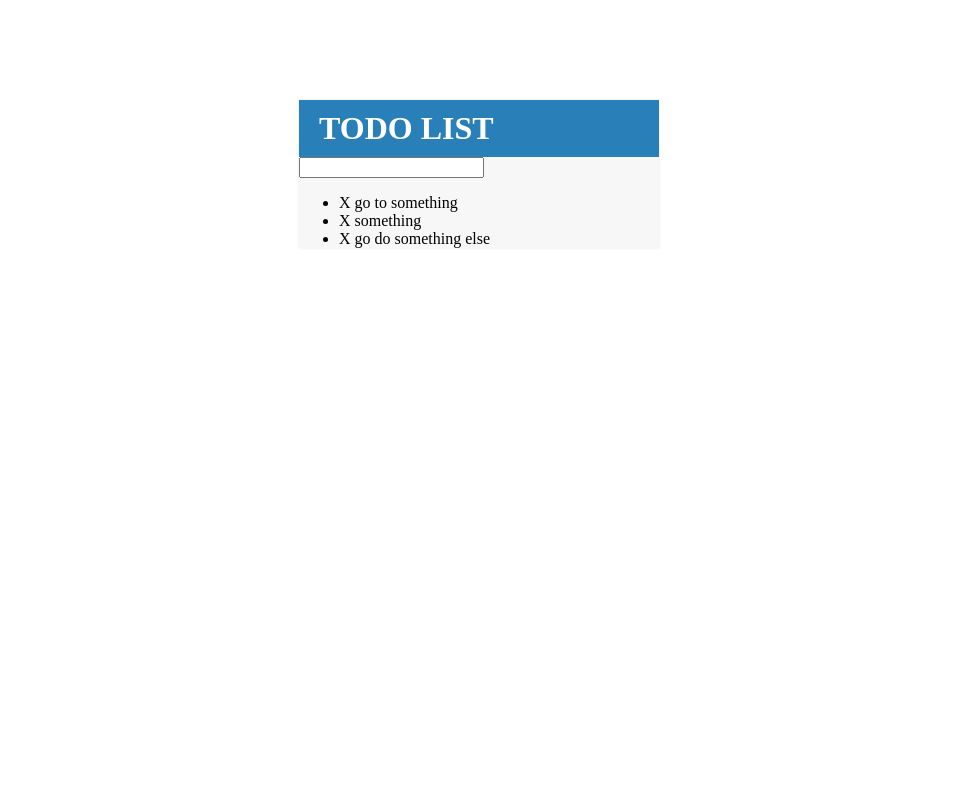
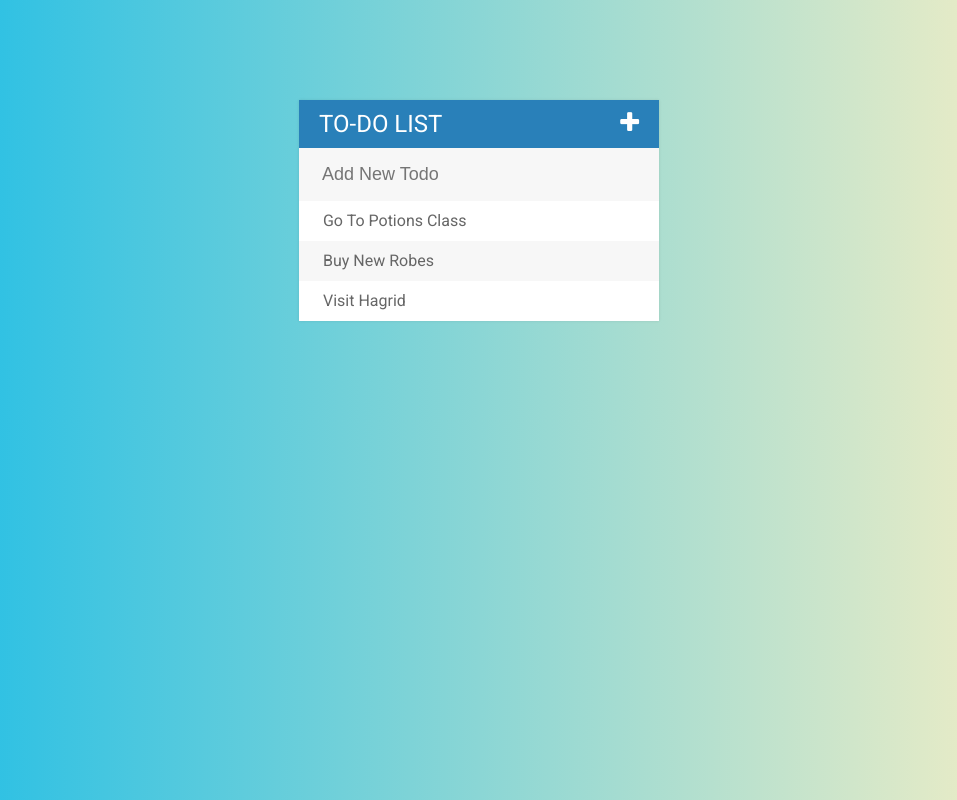
Before and after one commit to aizr1/udemy-js-ramsch, a plain HTML site: page todolist/index.html in a window 1280 px wide. Shown: the whole page, without its empty margins (161-1118 px from the left). Drawn offline with nearby package versions, Linux system fonts and the light colour scheme.

Commit message:
lek193webdevcour DONE

```diff
--- a/todolist/assets/css/todos.css
+++ b/todolist/assets/css/todos.css
@@ -1,20 +1,85 @@
+body {
+    font-family: Roboto;
+    background: -webkit-linear-gradient(90deg, #2BC0E4 10%, #EAECC6 90%); /* Chrome 10+, Saf5.1+ */
+    background: -moz-linear-gradient(90deg, #2BC0E4 10%, #EAECC6 90%); /* FF3.6+ */
+    background: -ms-linear-gradient(90deg, #2BC0E4 10%, #EAECC6 90%); /* IE10 */
+    background: -o-linear-gradient(90deg, #2BC0E4 10%, #EAECC6 90%); /* Opera 11.10+ */
+    background: linear-gradient(90deg, #2BC0E4 10%, #EAECC6 90%); /* W3C */
+}
+
+ul {
+    list-style: none;
+    margin: 0;
+    padding: 0;
+}
+
+
 h1 {
     background: #2980b9;
     color: white;
     margin: 0;
     padding: 10px 20px;
     text-transform: uppercase;
-    font-size 24px
+    font-size: 24px;
+    font-weight: normal;
+}
+
+.fa-plus {
+    float: right;
+}
+
+li {
+    background: #fff;
+    height: 40px;
+    line-height: 40px;
+    color: #666;
+}
+
+li:nth-child(2n) {
+    background: #f7f7f7;
+}
+
+span {
+    background: #e74c3c;
+    height: 40px;
+    margin-right: 20px;
+    text-align: center;
+    color: white;
+    width: 0;
+    display: inline-block;
+    transition: 0.2s linear;
+    opacity: 0;
+}
+
+li:hover span {
+    width: 40px;
+    opacity: 1.0;
+}
+
+input {
+    font-size: 18px;
+    color: #2980b9;
+    background-color: #f7f7f7;
+    width: 100%;
+    padding: 13px 13px 13px 20px;
+    box-sizing: border-box;
+    border: 3px solid rgba(0, 0, 0, 0);
+}
+
+input:focus {
+    background: #fff;
+    border: 3px solid #2980b9;
+    outline: none;
 }
 
 #container {
     width: 360px;
     margin: 100px auto;
+    background: #f7f7f7;
     box-shadow: 0 0 3px rgba(0, 0, 0, 0.1);
-    background: #f7f7f7;
 }
 
 .completed {
-    color: grey;
+    color: gray;
     text-decoration: line-through;
 }
--- a/todolist/index.html
+++ b/todolist/index.html
@@ -1,26 +1,26 @@
 <!DOCTYPE html>
-<html lang="en">
+<html>
 <head>
-    <meta charset="UTF-8">
-    <title>Todo</title>
-    <link rel="stylesheet" href="assets/css/todos.css">
+    <title>Todo List</title>
+    <link rel="stylesheet" type="text/css" href="assets/css/todos.css">
+    <link href='https://fonts.googleapis.com/css?family=Roboto:400,700,500' rel='stylesheet' type='text/css'>
+    <link rel="stylesheet" type="text/css"
+          href="https://cdnjs.cloudflare.com/ajax/libs/font-awesome/4.4.0/css/font-awesome.css">
+    <script type="text/javascript" src="assets/js/lib/jquery-2.1.4.min.js"></script>
 </head>
 <body>
 
+<div id="container">
+    <h1>To-Do List <i class="fa fa-plus"></i></h1>
+    <input type="text" placeholder="Add New Todo">
 
-<div id="container">
-    <h1>TODO LIST</h1>
-    <input type="text">
     <ul>
-        <li><span>X</span> go to something</li>
-        <li><span>X</span> something</li>
-        <li><span>X</span> go do something else</li>
-
+        <li><span><i class="fa fa-trash"></i></span> Go To Potions Class</li>
+        <li><span><i class="fa fa-trash"></i></span> Buy New Robes</li>
+        <li><span><i class="fa fa-trash"></i></span> Visit Hagrid</li>
     </ul>
 </div>
 
-
-<script src="assets/js/lib/jquery-3.2.1.js"></script>
-<script src="assets/js/todos.js"></script>
+<script type="text/javascript" src="assets/js/todos.js"></script>
 </body>
 </html>
```
